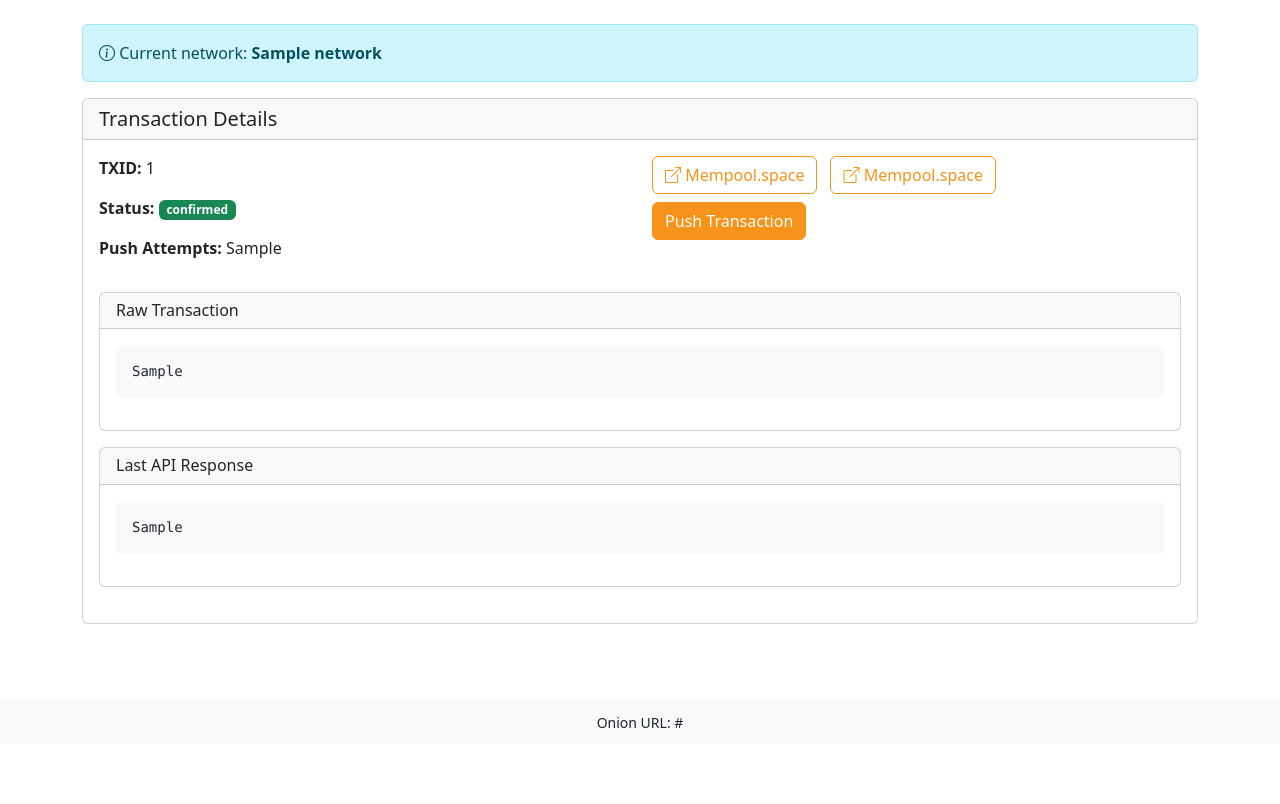
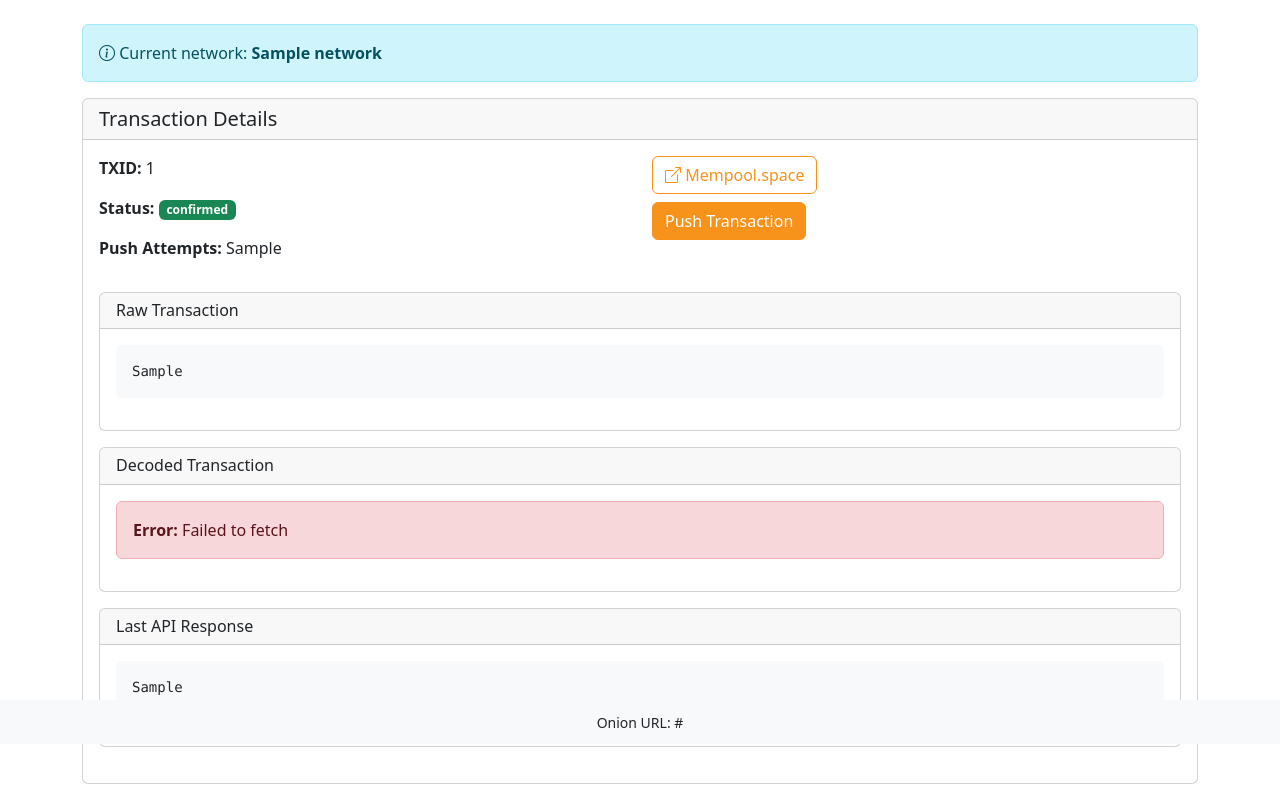
Before and after one commit to valerio-vaccaro/mempush, a Flask app: template app/templates/transaction_detail.html in a window 1280 px wide. Shown: the part 56-860 px from the top of the page. Before the commit the page ends 784 px from the top, so only its background shows below. Run offline with Flask 3, Linux system fonts and the light colour scheme; the template is opened without the code that fills it: most values are stand-ins (such as "Sample title", 1, 10 or a date in 2020); parts of the project's set-up code (start-up, migrations or seed data) failed here and were passed over.

Commit message:
decode tx if available in mempool

```diff
--- a/app/templates/transaction_detail.html
+++ b/app/templates/transaction_detail.html
@@ -27,11 +27,6 @@
                        target="_blank">
                         <i class="bi bi-box-arrow-up-right"></i> Mempool.space
                     </a>
-                    <a href="{{ mempool_url }}tx/{{ tx.txid }}"
-                       class="btn btn-outline-primary"
-                       target="_blank">
-                        <i class="bi bi-box-arrow-up-right"></i> Mempool.space
-                    </a>
                 </div>
                 <button onclick="pushTransaction('{{ tx.txid }}')" class="btn btn-primary">
                     Push Transaction
@@ -45,6 +40,24 @@
             </div>
             <div class="card-body">
                 <pre class="bg-light p-3 rounded"><code>{{ tx.raw_tx }}</code></pre>
+            </div>
+        </div>
+
+        <div class="card mb-3">
+            <div class="card-header">
+                <h6 class="card-title mb-0">Decoded Transaction</h6>
+            </div>
+            <div class="card-body">
+                <div id="decoded-tx-loading" class="text-center py-3">
+                    <div class="spinner-border spinner-border-sm text-primary" role="status">
+                        <span class="visually-hidden">Loading...</span>
+                    </div>
+                    <span class="ms-2">Loading decoded transaction...</span>
+                </div>
+                <div id="decoded-tx-error" class="alert alert-danger d-none" role="alert">
+                    <strong>Error:</strong> <span id="decoded-tx-error-message"></span>
+                </div>
+                <pre id="decoded-tx-content" class="bg-light p-3 rounded d-none"><code></code></pre>
             </div>
         </div>
 
@@ -73,6 +86,57 @@ if (!network || network === '') {
     } else {
         network = 'mainchain'; // Default fallback
     }
+}
+
+// Map network names to mempool.space API paths
+function getMempoolApiUrl(network, txid) {
+    const baseUrls = {
+        'mainchain': 'https://mempool.space/api/tx/',
+        'testnetv3': 'https://mempool.space/testnet/api/tx/',
+        'testnetv4': 'https://mempool.space/testnet4/api/tx/',
+        'signet': 'https://mempool.space/signet/api/tx/',
+    };
+    const baseUrl = baseUrls[network] || baseUrls['mainchain'];
+    return baseUrl + txid;
+}
+
+// Load decoded transaction from mempool.space API
+function loadDecodedTransaction(txid) {
+    const loadingEl = document.getElementById('decoded-tx-loading');
+    const errorEl = document.getElementById('decoded-tx-error');
+    const errorMsgEl = document.getElementById('decoded-tx-error-message');
+    const contentEl = document.getElementById('decoded-tx-content');
+    const codeEl = contentEl.querySelector('code');
+
+    if (!network || network === '') {
+        loadingEl.classList.add('d-none');
+        errorEl.classList.remove('d-none');
+        errorMsgEl.textContent = 'Network information is missing.';
+        return;
+    }
+
+    const apiUrl = getMempoolApiUrl(network, txid);
+    console.log('Fetching decoded transaction from:', apiUrl);
+
+    fetch(apiUrl)
+        .then(response => {
+            if (!response.ok) {
+                throw new Error(`HTTP error! status: ${response.status}`);
+            }
+            return response.json();
+        })
+        .then(data => {
+            loadingEl.classList.add('d-none');
+            errorEl.classList.add('d-none');
+            contentEl.classList.remove('d-none');
+            codeEl.textContent = JSON.stringify(data, null, 2);
+        })
+        .catch(error => {
+            console.error('Error fetching decoded transaction:', error);
+            loadingEl.classList.add('d-none');
+            errorEl.classList.remove('d-none');
+            errorMsgEl.textContent = error.message || 'Failed to fetch decoded transaction from mempool.space API.';
+        });
 }
 
 function pushTransaction(txid) {
@@ -110,5 +174,13 @@ function pushTransaction(txid) {
         alert('An error occurred while pushing the transaction: ' + error.message);
     });
 }
+
+// Load decoded transaction when page loads
+document.addEventListener('DOMContentLoaded', function() {
+    const txid = '{{ tx.txid }}';
+    if (txid) {
+        loadDecodedTransaction(txid);
+    }
+});
 </script>
 {% endblock %}
```
